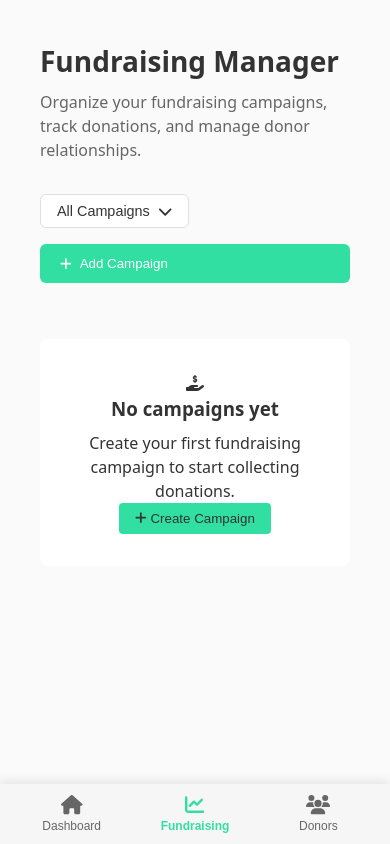
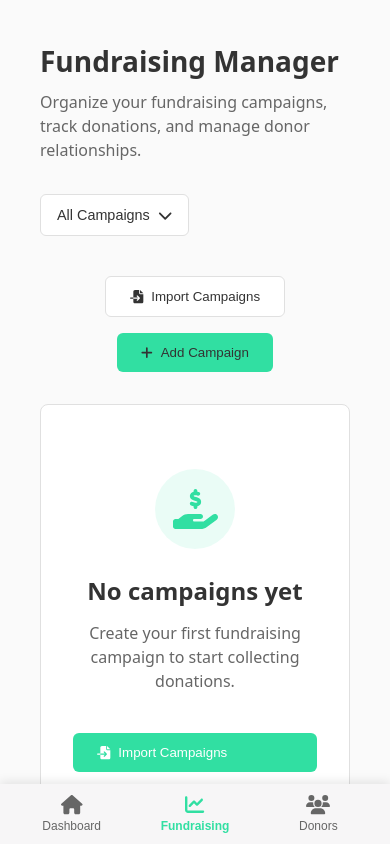
Before and after one commit to seenelm/givin-app, a React (Vite) app: page /dashboard in a window 390 px wide. Both pictures are taken after a click on the button "Fundraising". Shown: the top 844 px of the page. Built offline with nearby package versions, Linux system fonts and the light colour scheme.

Commit message:
fixing up fundraising page while im at it

```diff
--- a/src/pages/FundraisingManager.tsx
+++ b/src/pages/FundraisingManager.tsx
@@ -1,28 +1,46 @@
 import React, { useState } from 'react';
 import { FontAwesomeIcon } from '@fortawesome/react-fontawesome';
-import { faChevronDown, faPlus, faHandHoldingDollar } from '@fortawesome/free-solid-svg-icons';
+import {
+  faChevronDown,
+  faPlus,
+  faHandHoldingDollar,
+  faFileImport
+} from '@fortawesome/free-solid-svg-icons';
 import './styles/FundraisingManager.css';
 import './styles/Dashboard.css';
+
+interface Campaign {
+  id?: string;
+  name: string;
+  description: string;
+  goal: string;
+  startDate: string;
+  endDate: string;
+  status: string;
+}
 
 const FundraisingManager: React.FC = () => {
   const [filterOpen, setFilterOpen] = useState(false);
   const [currentFilter, setCurrentFilter] = useState('All Campaigns');
+  const [campaigns] = useState<Campaign[]>([]);
+  // const [isImportModalOpen, setIsImportModalOpen] = useState(false);
 
   const handleFilterChange = (filter: string) => {
     setCurrentFilter(filter);
     setFilterOpen(false);
   };
 
+  // const handleImportClick = () => {
+  //   setIsImportModalOpen(true);
+  // };
+
   return (
-    <>
-      <div className="content-body">
+    <div className="content-body fundraising-manager-container">
       <div className="manager-header">
-          <div>
         <h2>Fundraising Manager</h2>
         <p className="manager-description">
           Organize your fundraising campaigns, track donations, and manage donor relationships.
         </p>
-          </div>
       </div>
 
       <div className="manager-controls">
@@ -42,26 +60,42 @@ const FundraisingManager: React.FC = () => {
             </div>
           )}
         </div>
+        <div className="action-buttons">
+          <button className="import-button" onClick={() => {}}>
+            <FontAwesomeIcon icon={faFileImport} /> Import Campaigns
+          </button>
           <button className="add-button">
             <FontAwesomeIcon icon={faPlus} /> Add Campaign
           </button>
         </div>
+      </div>
 
       <div className="campaigns-container">
-          {/* Empty state */}
+        {campaigns.length === 0 ? (
+          // Empty state
           <div className="empty-state">
             <div className="empty-state-icon">
               <FontAwesomeIcon icon={faHandHoldingDollar} />
             </div>
             <h3>No campaigns yet</h3>
             <p>Create your first fundraising campaign to start collecting donations.</p>
+            <div className="empty-state-actions">
+              <button className="primary-button" onClick={() => {}}>
+                <FontAwesomeIcon icon={faFileImport} /> Import Campaigns
+              </button>
               <button className="primary-button">
                 <FontAwesomeIcon icon={faPlus} /> Create Campaign
               </button>
             </div>
           </div>
+        ) : (
+          // Campaign list would go here
+          <div className="campaign-list">
+            {/* Campaign list implementation */}
           </div>
-    </>
+        )}
+      </div>
+    </div>
   );
 };
 
--- a/src/pages/styles/FundraisingManager.css
+++ b/src/pages/styles/FundraisingManager.css
@@ -1,39 +1,55 @@
 /* Fundraising Manager Styles */
 
-.manager-header {
+.fundraising-manager-container .manager-header {
   margin-bottom: 2rem;
 }
 
-.manager-header h2 {
+.fundraising-manager-container .manager-header h2 {
   font-size: 1.75rem;
   margin-bottom: 0.5rem;
   font-weight: 600;
   color: var(--text-primary-color);
 }
 
-.manager-description {
+.fundraising-manager-container .manager-description {
   color: var(--text-secondary-color);
   font-size: 1rem;
   max-width: 700px;
   line-height: 1.5;
 }
 
-.manager-controls {
+.fundraising-manager-container .manager-controls {
   display: flex;
   justify-content: space-between;
   align-items: center;
-  margin-bottom: 1.5rem;
+  margin-bottom: 2rem;
+  gap: 1.5rem;
+  flex-wrap: wrap;
 }
 
-.filter-dropdown {
-  position: relative;
+.fundraising-manager-container .filter-controls {
+  display: flex;
+  gap: 1rem;
+  align-items: center;
+  flex-wrap: wrap;
 }
 
-.filter-button {
+.fundraising-manager-container .action-buttons {
+  display: flex;
+  gap: 1rem;
+  align-items: center;
+}
+
+.fundraising-manager-container .filter-dropdown {
+  position: relative;
+  min-width: 200px;
+}
+
+.fundraising-manager-container .filter-button {
   display: flex;
   align-items: center;
   gap: 0.5rem;
-  padding: 0.5rem 1rem;
+  padding: 0.75rem 1rem;
   background-color: var(--card-color);
   border: 1px solid var(--border-color);
   border-radius: 6px;
@@ -42,16 +58,16 @@
   color: var(--text-primary-color);
 }
 
-.filter-button:hover {
-  background-color: #f5f5f5;
+.fundraising-manager-container .filter-button:hover {
+  background-color: var(--card-color-hover);
 }
 
-.filter-menu {
+.fundraising-manager-container .filter-menu {
   position: absolute;
   top: 100%;
   left: 0;
   margin-top: 0.25rem;
-  background-color: white;
+  background-color: var(--card-color);
   border: 1px solid var(--border-color);
   border-radius: 6px;
   box-shadow: 0 4px 12px rgba(0, 0, 0, 0.1);
@@ -60,29 +76,120 @@
   overflow: hidden;
 }
 
-.filter-menu button {
+.fundraising-manager-container .filter-menu button {
   display: block;
   width: 100%;
   text-align: left;
   padding: 0.75rem 1rem;
-  cursor: pointer;
-  transition: background-color 0.2s;
-  color: var(--text-primary-color);
   background: none;
   border: none;
-  background: none;
-  border: none;
-}menu but
-#f5f5f5
-.filter-menu button:hover {
-  background-color: #f5f5f5;
+  cursor: pointer;
+  color: var(--text-primary-color);
+  transition: background-color 0.2s;
 }
 
-.add-button {
+.fundraising-manager-container .filter-menu button:hover {
+  background-color: var(--card-color-hover);
+}
+
+.fundraising-manager-container .add-button {
   display: flex;
   align-items: center;
   gap: 0.5rem;
-  padding: 0.75rem 1.25rem;
+  padding: 0.75rem 1.5rem;
+  background-color: var(--primary-color);
+  color: var(--text-primary-color);
+  border: none;
+  border-radius: 6px;
+  font-weight: 500;
+  cursor: pointer;
+  transition: background-color 0.2s;
+  white-space: nowrap;
+  min-width: 140px;
+  justify-content: center;
+}
+
+.fundraising-manager-container .import-button {
+  display: flex;
+  align-items: center;
+  gap: 0.5rem;
+  padding: 0.75rem 1.5rem;
+  background-color: var(--card-color);
+  color: var(--text-primary-color);
+  border: 1px solid var(--border-color);
+  border-radius: 6px;
+  font-weight: 500;
+  cursor: pointer;
+  transition: all 0.2s;
+  white-space: nowrap;
+  justify-content: center;
+}
+
+.fundraising-manager-container .import-button:hover {
+  background-color: var(--card-color-hover);
+  border-color: var(--border-color);
+}
+
+.fundraising-manager-container .add-button:hover {
+  background-color: var(--primary-color-hover);
+}
+
+.fundraising-manager-container .campaigns-container {
+  min-height: 400px;
+}
+
+.fundraising-manager-container .empty-state {
+  display: flex;
+  flex-direction: column;
+  align-items: center;
+  justify-content: center;
+  text-align: center;
+  padding: 4rem 2rem;
+  background-color: var(--card-color);
+  border-radius: 8px;
+  border: 1px solid var(--border-color);
+  margin-top: 1rem;
+  min-height: 350px;
+}
+
+.fundraising-manager-container .empty-state-icon {
+  font-size: 2.5rem;
+  margin-bottom: 1.5rem;
+  color: var(--primary-color);
+  background-color: rgba(49, 223, 162, 0.1);
+  width: 80px;
+  height: 80px;
+  border-radius: 50%;
+  display: flex;
+  align-items: center;
+  justify-content: center;
+}
+
+.fundraising-manager-container .empty-state h3 {
+  font-size: 1.5rem;
+  font-weight: 600;
+  margin-bottom: 0.75rem;
+  color: var(--text-primary-color);
+}
+
+.fundraising-manager-container .empty-state p {
+  color: var(--text-secondary-color);
+  max-width: 400px;
+  margin-bottom: 1.5rem;
+  line-height: 1.5;
+}
+
+.fundraising-manager-container .empty-state-actions {
+  display: flex;
+  gap: 1rem;
+  margin-top: 1rem;
+}
+
+.fundraising-manager-container .primary-button {
+  display: inline-flex;
+  align-items: center;
+  gap: 0.5rem;
+  padding: 0.75rem 1.5rem;
   background-color: var(--primary-color);
   color: white;
   border: none;
@@ -92,174 +199,175 @@
   transition: background-color 0.2s;
 }
 
-.add-button:hover {
-  background-color: var(--secondary-color);
-}
-
-.campaigns-container {
-  display: grid;
-  grid-template-columns: repeat(auto-fill, minmax(300px, 1fr));
-  gap: 1.5rem;
-}
-
-.empty-state {
-  display: flex;
-  flex-direction: column;
-  align-items: center;
-  justify-content: center;
-  text-align: center;
-  padding: 3rem;
-  background-color: var(--card-color);
-  border-radius: 8px;
-  margin-top: 2rem;
-}
-
-.empty-icon {
-  font-size: 3rem;
-  margin-bottom: 1.5rem;
-  color: var(--primary-color);
-}
-
-.empty-title {
-  font-size: 1.5rem;
-  font-weight: 600;
-  margin-bottom: 0.75rem;
-  color: var(--text-primary-color);
-}
-
-.empty-description {
-  color: var(--text-secondary-color);
-  max-width: 400px;
-  margin-bottom: 1.5rem;
-  line-height: 1.5;
-}
-
-.empty-button {
-  display: inline-flex;
-  align-items: center;
-  gap: 0.5rem;
-  padding: 0.75rem 1.25rem;
-  background-color: var(--primary-color);
-  color: white;
-  border: none;
-  border-radius: 6px;
-  font-weight: 500;
-  cursor: pointer;
-  transition: background-color 0.2s;
-}
-
-.empty-button:hover {
-  background-color: var(--secondary-color);
+.fundraising-manager-container .primary-button:hover {
+  background-color: var(--primary-color-hover);
 }
 
 /* Campaign Card Styles */
-.campaign-card {
+.fundraising-manager-container .campaign-card {
   background-color: var(--card-color);
   border-radius: 8px;
   overflow: hidden;
   box-shadow: 0 1px 3px rgba(0, 0, 0, 0.1);
   transition: transform 0.2s, box-shadow 0.2s;
+  border: 1px solid var(--border-color);
 }
 
-.campaign-card:hover {
+.fundraising-manager-container .campaign-card:hover {
   transform: translateY(-2px);
   box-shadow: 0 4px 12px rgba(0, 0, 0, 0.1);
 }
 
-.campaign-image {
+.fundraising-manager-container .campaign-image {
   width: 100%;
   height: 160px;
   object-fit: cover;
 }
 
-.campaign-content {
+.fundraising-manager-container .campaign-content {
   padding: 1.25rem;
 }
 
-.campaign-title {
+.fundraising-manager-container .campaign-title {
   font-size: 1.25rem;
   font-weight: 600;
   margin-bottom: 0.5rem;
   color: var(--text-primary-color);
 }
 
-.campaign-description {
+.fundraising-manager-container .campaign-description {
   color: var(--text-secondary-color);
   font-size: 0.9rem;
   margin-bottom: 1rem;
   line-height: 1.5;
 }
 
-.campaign-meta {
+.fundraising-manager-container .campaign-meta {
   display: flex;
   justify-content: space-between;
   align-items: center;
   margin-bottom: 1rem;
 }
 
-.campaign-date {
+.fundraising-manager-container .campaign-date {
   font-size: 0.85rem;
   color: var(--text-secondary-color);
 }
 
-.campaign-status {
+.fundraising-manager-container .campaign-status {
   font-size: 0.85rem;
+  padding: 0.25rem 0.75rem;
+  border-radius: 20px;
   font-weight: 500;
-  padding: 0.25rem 0.5rem;
-  border-radius: 4px;
-  background-color: var(--primary-color);
-  color: white;
 }
 
-.campaign-progress {
+.fundraising-manager-container .status-active {
+  background-color: rgba(49, 223, 162, 0.1);
+  color: var(--primary-color);
+}
+
+.fundraising-manager-container .status-completed {
+  background-color: rgba(99, 102, 241, 0.1);
+  color: #6366f1;
+}
+
+.fundraising-manager-container .status-draft {
+  background-color: rgba(100, 116, 139, 0.1);
+  color: #64748b;
+}
+
+.fundraising-manager-container .campaign-progress {
   margin-bottom: 1rem;
 }
 
-.progress-bar {
-  height: 6px;
-  background-color: var(--background-color);
-  border-radius: 3px;
+.fundraising-manager-container .progress-bar {
+  height: 8px;
+  background-color: #e5e7eb;
+  border-radius: 4px;
   overflow: hidden;
+  margin-bottom: 0.5rem;
 }
 
-.progress-fill {
+.fundraising-manager-container .progress-fill {
   height: 100%;
   background-color: var(--primary-color);
-  border-radius: 3px;
+  border-radius: 4px;
 }
 
-.campaign-stats {
+.fundraising-manager-container .progress-stats {
   display: flex;
   justify-content: space-between;
-  font-size: 0.9rem;
+  font-size: 0.85rem;
 }
 
-.campaign-raised {
+.fundraising-manager-container .amount-raised {
   font-weight: 600;
   color: var(--text-primary-color);
 }
 
-.campaign-goal {
+.fundraising-manager-container .goal-amount {
   color: var(--text-secondary-color);
+}
+
+.fundraising-manager-container .campaign-actions {
+  display: flex;
+  gap: 0.5rem;
+}
+
+.fundraising-manager-container .campaign-button {
+  padding: 0.5rem 1rem;
+  font-size: 0.85rem;
+  border-radius: 6px;
+  font-weight: 500;
+  cursor: pointer;
+  transition: all 0.2s;
+}
+
+.fundraising-manager-container .view-button {
+  background-color: var(--card-color);
+  color: var(--text-primary-color);
+  border: 1px solid var(--border-color);
+}
+
+.fundraising-manager-container .view-button:hover {
+  background-color: var(--card-color-hover);
+}
+
+.fundraising-manager-container .edit-button {
+  background-color: var(--primary-color);
+  color: white;
+  border: none;
+}
+
+.fundraising-manager-container .edit-button:hover {
+  background-color: var(--primary-color-hover);
 }
 
 /* Responsive styles */
 @media (max-width: 768px) {
-  .manager-controls {
+  .fundraising-manager-container .manager-controls {
     flex-direction: column;
     align-items: stretch;
-    gap: 1rem;
   }
 
-  .campaigns-container {
+  .fundraising-manager-container .filter-dropdown {
+    margin-bottom: 1rem;
+  }
+
+  .fundraising-manager-container .action-buttons {
+    justify-content: space-between;
+  }
+
+  .fundraising-manager-container .campaigns-container {
     grid-template-columns: 1fr;
   }
 
-  .empty-state {
-    padding: 2rem 1rem;
+  .fundraising-manager-container .empty-state-actions {
+    flex-direction: column;
+    width: 100%;
+  }
+
+  .fundraising-manager-container .empty-state-actions button {
+    width: 100%;
   }
 }
-
-.filter-dropdown {
-  width: 100%;
-}
```
Lines whose indentation alone changed are shown as unchanged.
